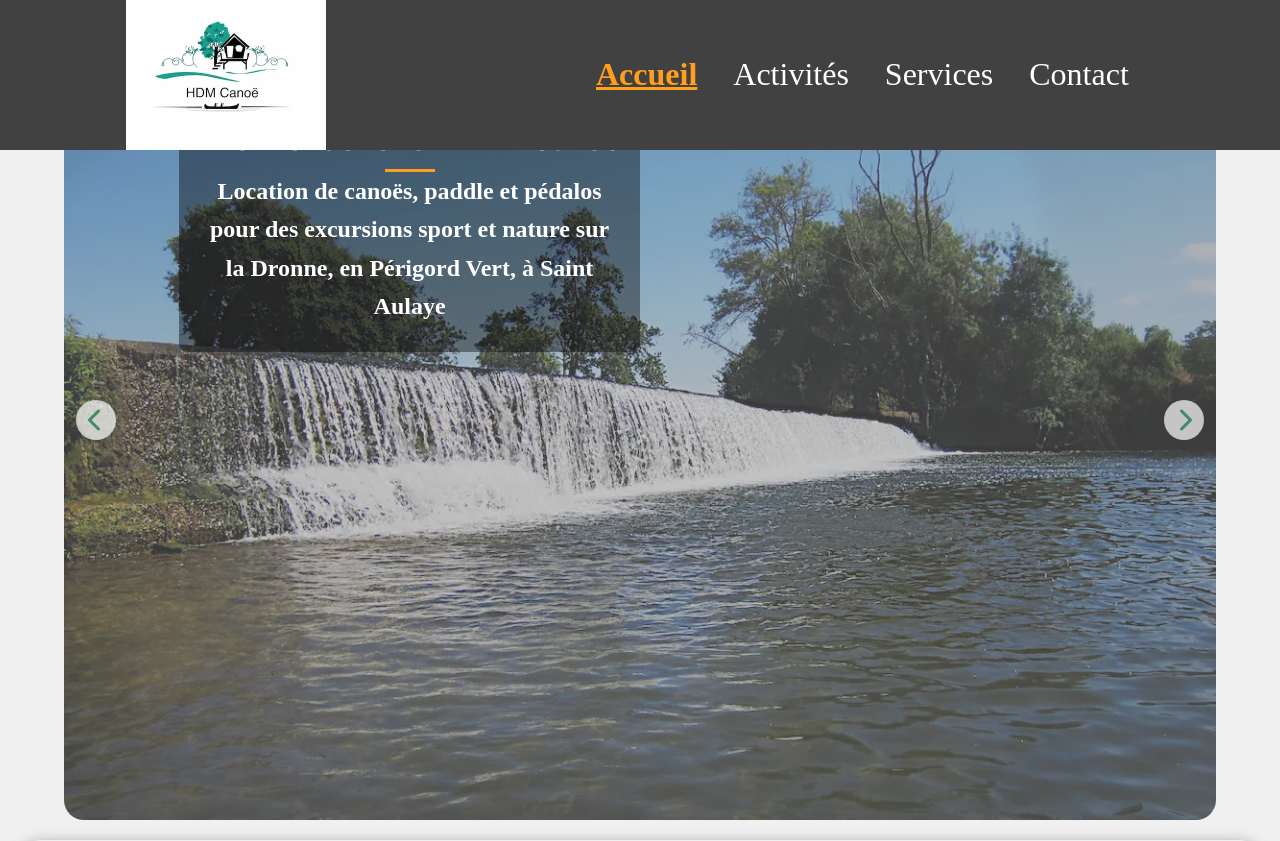
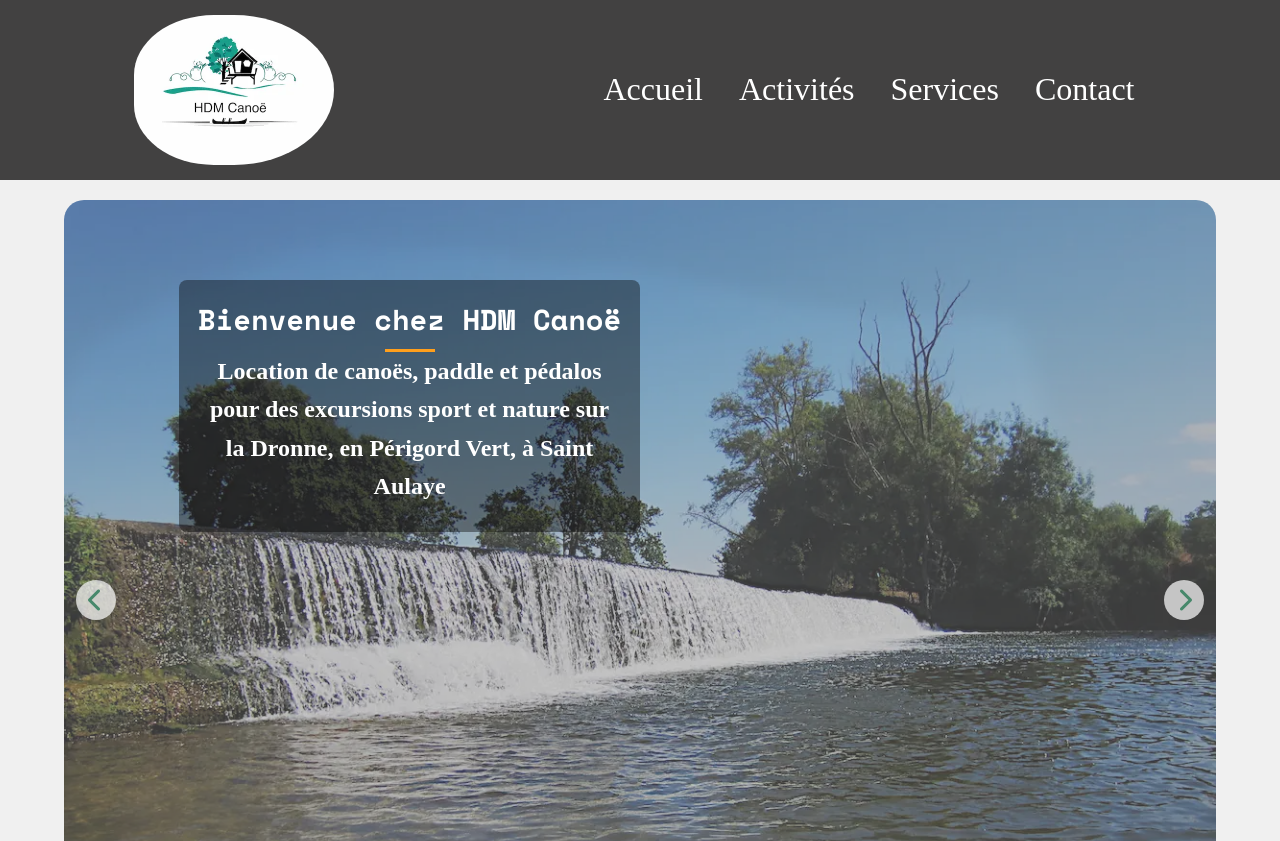
Before and after one commit to Akalabete/hdm-canoe, a plain HTML site: page index.html in a window 1280 px wide. Shown: the top 841 px of the page. Drawn offline with Linux system fonts and the light colour scheme.

Commit message:
design log in canoe shape

```diff
--- a/style.css
+++ b/style.css
@@ -142,7 +142,7 @@ header, .footer-links-container {
 }
 header {
 
-    position: fixed;
+    position: sticky;
     top: 0;
     left: 0;
     right: 0;
@@ -275,6 +275,14 @@ h2::after {
     font-weight: bold;
     text-align: center;
     color: var(--primary);
+}
+.logo-container {
+    overflow: hidden;
+    padding: 15px;
+}
+.logo-container img {
+
+    border-radius: 80% 100% 100% 80% / 80% 100% 100% 80%;
 }
 
 .nav-mobile {
```
